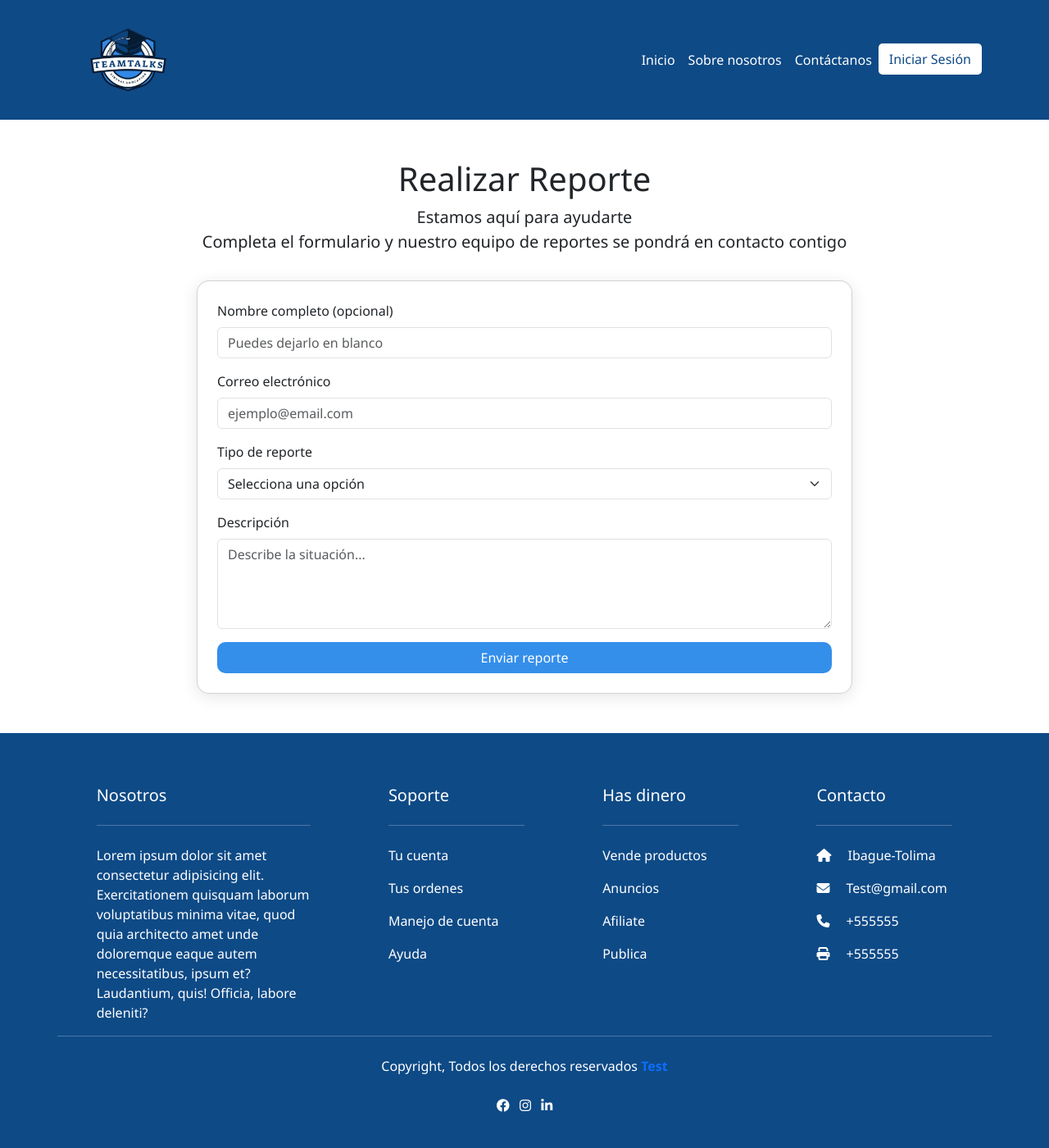
After one commit to EdierMoyano/TeamTalks_Beta, a PHP site: page /reportes.php in a window 1280 px wide. The commit adds this page. Shown: the whole page at 82% size. Run offline with PHP 8.4, Linux system fonts and the light colour scheme.

Commit message:
TeamTalks_Beta

```diff
--- a/includes/header.php
+++ b/includes/header.php
@@ -1,6 +1,6 @@
 <header>
     <nav class="navbar navbar-expand-lg" style="background-color: #0E4A86 ;">
-        <div class="container">
+        <div class="container ">
             <!-- Logo -->
             <a class="navbar-brand" href="index.php">
                 <img src="./assets/img/logo.png" alt="Logo de la Empresa" style="height: 120px;">
@@ -12,7 +12,7 @@
             </button>
 
             <!-- Enlaces de navegación -->
-            <div class="collapse navbar-collapse" id="navbarNav">
+            <div class="collapse navbar-collapse " id="navbarNav">
                 <ul class="navbar-nav ms-auto">
                     <li class="nav-item">
                         <a class="nav-link text-white" href="index.php">Inicio</a>
--- /dev/null
+++ b/reportes.php
@@ -0,0 +1,100 @@
+<!DOCTYPE html>
+<html lang="es">
+<head>
+  <meta charset="UTF-8">
+  <meta name="viewport" content="width=device-width, initial-scale=1">
+  <title>Realizar Reporte</title>
+  <link rel="icon" href="../styles/icon2.png">
+    <link href="https://cdn.jsdelivr.net/npm/bootstrap@5.3.0/dist/css/bootstrap.min.css" rel="stylesheet">
+    <link href="https://unpkg.com/boxicons@2.1.4/css/boxicons.min.css" rel="stylesheet">
+    <link rel="stylesheet" href="https://cdnjs.cloudflare.com/ajax/libs/font-awesome/6.4.0/css/all.min.css" integrity="sha512-iecdLmaskl7CVkqkXNQ/ZH/XLlvWZOJyj7Yy7tcenmpD1ypASozpmT/E0iPtmFIB46ZmdtAc9eNBvH0H/ZpiBw==" crossorigin="anonymous" referrerpolicy="no-referrer" />
+    <script src="https://cdn.jsdelivr.net/npm/bootstrap@5.3.0/dist/js/bootstrap.bundle.min.js"></script>
+  <style>
+    :root {
+      --azul-oscuro: #061D35;
+      --azul-intermedio: #0E4A86;
+      --azul-claro: #348FEA;
+      --blanco: #FFFFFF;
+    }
+
+    body {
+      background-color: var(--blanco);
+      font-family: 'Segoe UI', sans-serif;
+    }
+
+    .card-custom {
+      background-color: var(--blanco);
+      border-radius: 15px;
+      box-shadow: 0 4px 20px rgba(0, 0, 0, 0.1);
+    }
+
+    .btn-azul {
+      background-color: var(--azul-claro);
+      color: var(--blanco);
+      border-radius: 10px;
+    }
+
+    .btn-azul:hover {
+      background-color: var(--azul-intermedio);
+    }
+
+    .header-text {
+      text-align: center;
+      margin-bottom: 2rem;
+    }
+
+    .form-container {
+      max-width: 800px;
+      margin: 0 auto;
+    }
+  </style>
+</head>
+<body>
+
+<header>
+  <?php include 'includes/header.php'; ?>
+</header>
+
+<section class="py-5">
+  <div class="container">
+    <div class="header-text">
+      <h1><i class="bi bi-exclamation-triangle-fill"></i> Realizar Reporte</h1>
+      <p class="lead">Estamos aquí para ayudarte<br>Completa el formulario y nuestro equipo de reportes se pondrá en contacto contigo</p>
+    </div>
+
+    <div class="form-container">
+      <div class="card card-custom p-4">
+        <form>
+          <div class="mb-3">
+            <label for="nombreReporte" class="form-label">Nombre completo (opcional)</label>
+            <input type="text" class="form-control" id="nombreReporte" placeholder="Puedes dejarlo en blanco">
+          </div>
+          <div class="mb-3">
+              <label for="correoSoporte" class="form-label">Correo electrónico</label>
+              <input type="email" class="form-control" id="correoSoporte" placeholder="ejemplo@email.com">
+            </div>
+          <div class="mb-3">
+            <label for="tipoReporte" class="form-label">Tipo de reporte</label>
+            <select class="form-select" id="tipoReporte">
+              <option selected disabled>Selecciona una opción</option>
+              <option>Comportamiento inapropiado</option>
+              <option>Contenido ofensivo</option>
+              <option>Acoso o bullying</option>
+              <option>Otro</option>
+            </select>
+          </div>
+          <div class="mb-3">
+            <label for="descripcionReporte" class="form-label">Descripción</label>
+            <textarea class="form-control" id="descripcionReporte" rows="4" placeholder="Describe la situación..."></textarea>
+          </div>
+          <button type="submit" class="btn btn-azul w-100">Enviar reporte</button>
+        </form>
+      </div>
+    </div>
+  </div>
+</section>
+
+<?php include 'includes/footer.php'; ?>
+
+</body>
+</html>
```
Also changed, not shown: includes/exit.php (+12 -0 lines), includes/session.php (+30 -0 lines), includes/start.php (+67 -0 lines), login/login.php (+5 -5 lines), soporte.php (added, +81 -0 lines), index.php (indentation only), s_admin/index.php (added). Lines whose indentation alone changed are shown as unchanged.
